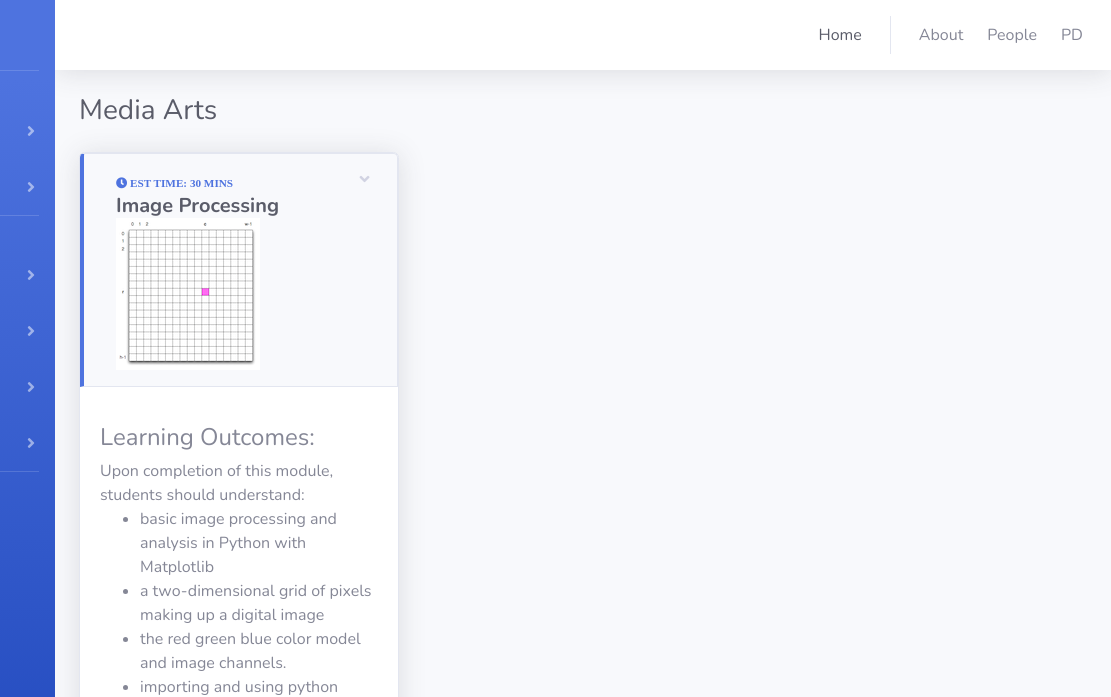
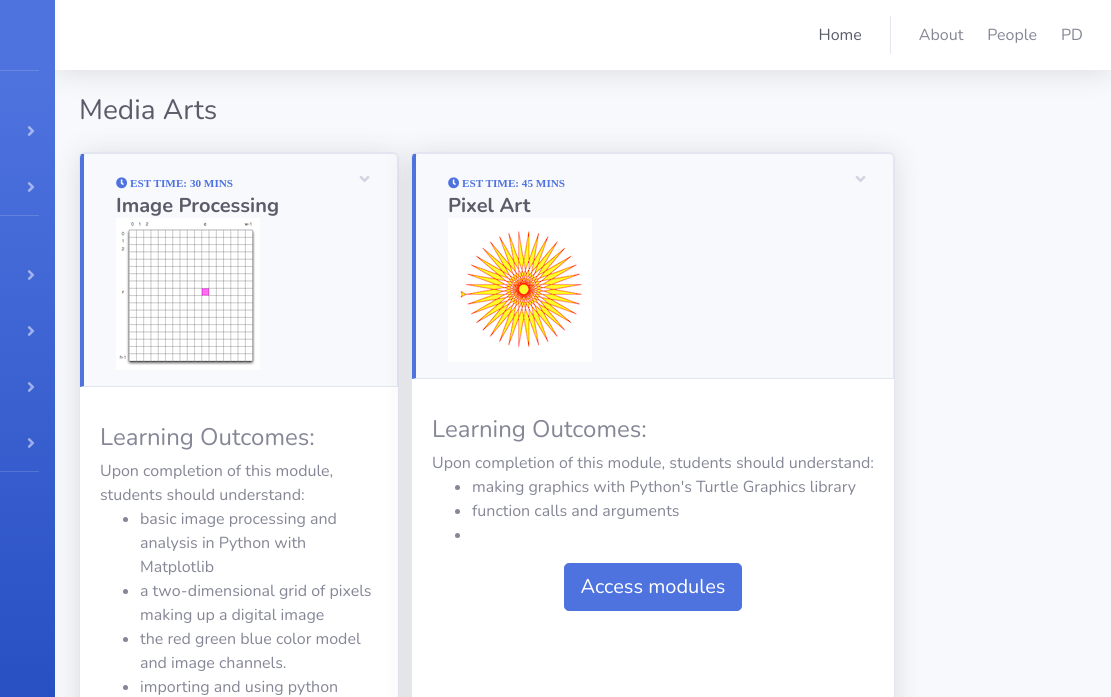
Before and after one commit to janroddy/K12_Python_Modules, a plain HTML site: page media_arts_cards.html in a window 1280 px wide. Shown: the top 697 px of the page, 169-1280 px from the left. Drawn offline with nearby package versions, Linux system fonts and the light colour scheme.

Commit message:
pixel art card

```diff
--- a/media_arts_cards.html
+++ b/media_arts_cards.html
@@ -111,9 +111,45 @@ function includeHTML() {
                 </div> <!-- end of card content -->
 
                 </div>
+                </div>
               <!-- end of Media Arts Collapsible Card 1 -->
 
 
+
+
+             <!-- Media Arts Collapsible Card 2 -->
+              <div class="card shadow mb-4">
+                <!-- Card Header - Accordion -->
+                <a href="#FinanceCollapseCard" class="card border-left-primary d-block card-header py-3" data-toggle="collapse" role="button" aria-expanded="true" aria-controls="collapseCardExample">
+                    <div class="col mr-2">
+                      <div class="fas fa-clock text-xs font-weight-bold text-primary text-uppercase mb-1"> Est time: 45 mins</div>
+                      <div class="h5 mb-0 font-weight-bold text-gray-800">Pixel Art</div>
+                    </div>
+                  <div class="col-auto">
+                      <img src="thumbnails/pixel_art.png">
+                  </div>
+                </a>
+                <!-- Card Content - Collapse -->
+                <div class="collapse show" id="FinanceCollapseCard">
+                  <div class="card-body">
+                   <p style="text-align: left">
+                        <h4> Learning Outcomes: </h4>
+                          Upon completion of this module, students should understand:
+                          <ul>
+                            <li style="text-align: left">making graphics with Python's Turtle Graphics library</li>
+                            <li style="text-align: left">function calls and arguments</li>
+                            <li style="text-align: left"></li>
+                          </ul>
+
+                          <p style="text-align: center">
+                            <a href="media_arts_pixel art_detail.html" class="btn btn-primary btn-lg">Access modules</a>
+                          </p>
+                    </p>
+                  </div> <!-- end of card body -->
+                </div> <!-- end of card content -->
+
+                </div>
+              <!-- end of Media Arts Collapsible Card 2 -->
 
 
             </div> <!-- end of row. -->
```
Also changed, not shown: thumbnails/pixel_art.png (added), 2 other files.
